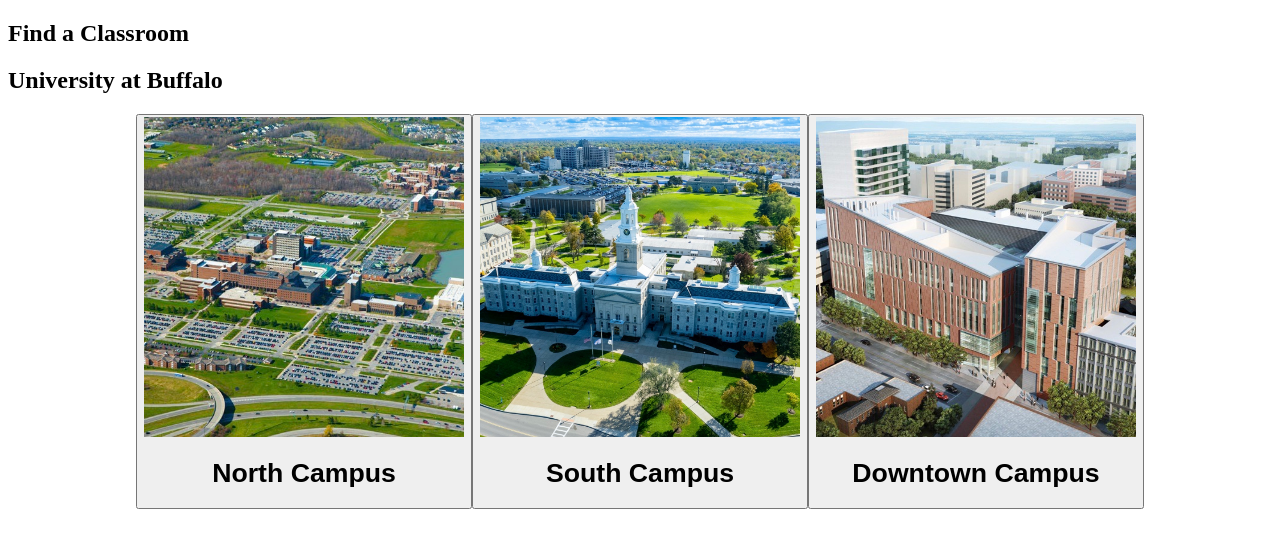
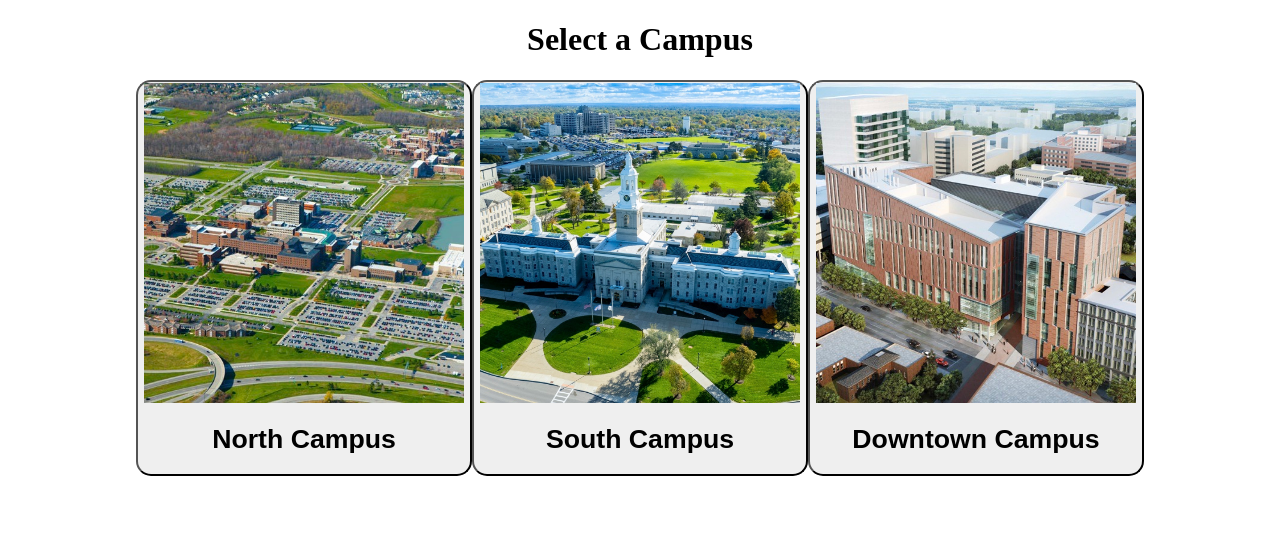
Before and after one commit to AndrewBuffalo/UB-Class-Finder, a React (Create React App) app in the folder client/: page / in a window 1280 px wide. Shown: the top 548 px of the page. Built offline with nearby package versions, Linux system fonts and the light colour scheme; no server answers.

Commit message:
marginally better

```diff
--- a/client/src/App.css
+++ b/client/src/App.css
@@ -1,10 +1,22 @@
-.container{
+.container {
     display: flex;
     align-content: center;
     justify-content: center;
 }
 
-.image{
+.image {
     height: 320px;
     width: 320px;
 }
+
+.button {
+    border-radius: 15px; /* This will round the corners of the button by 10px */
+}
+
+.button:hover {
+    background-color: rgb(227, 227, 227);
+}
+
+.directions {
+    text-align: center;
+}
--- a/client/src/App.js
+++ b/client/src/App.js
@@ -16,14 +16,22 @@
       });
   }, []);
 
-  // MAIN REACT APP JSX
+  // good morning andrew :)
+  // honestly the CSS took me 80% of the time and it was so annoying lol
+  // i just put the directions component there for fun (for now)
+  // feature idea: website could be able to forcast available classrooms for a future time, not just based on current time
+  // bookmarked data variable: <>{result}</>
 
   return (
     <div>
-      <Navbar />
+      <Directions />
       <CampusSelection />
     </div>
   );
+}
+
+function Directions() {
+  return <h1 className="directions">Select a Campus</h1>;
 }
 
 function CampusSelection() {
@@ -41,7 +49,7 @@
   const picture = props.picture;
   return (
     <div>
-      <button>
+      <button className="button">
         <img className="image" src={picture} alt="specified campus" />
         <h1 className="text">{campus}</h1>
       </button>
@@ -49,17 +57,4 @@
   );
 }
 
-function Navbar() {
-  return (
-    <nav className="navbar">
-      <h1>Find a Classroom</h1>
-      <h1>University at Buffalo</h1>
-    </nav>
-  );
-}
-
 export default App;
-
-// button will need an onClick that renders a new page with the corresponding campus information
-// also website should eventually be able to forcast for a future time on the second page, not just on current information
-// data variable: <>{result}</>
```
